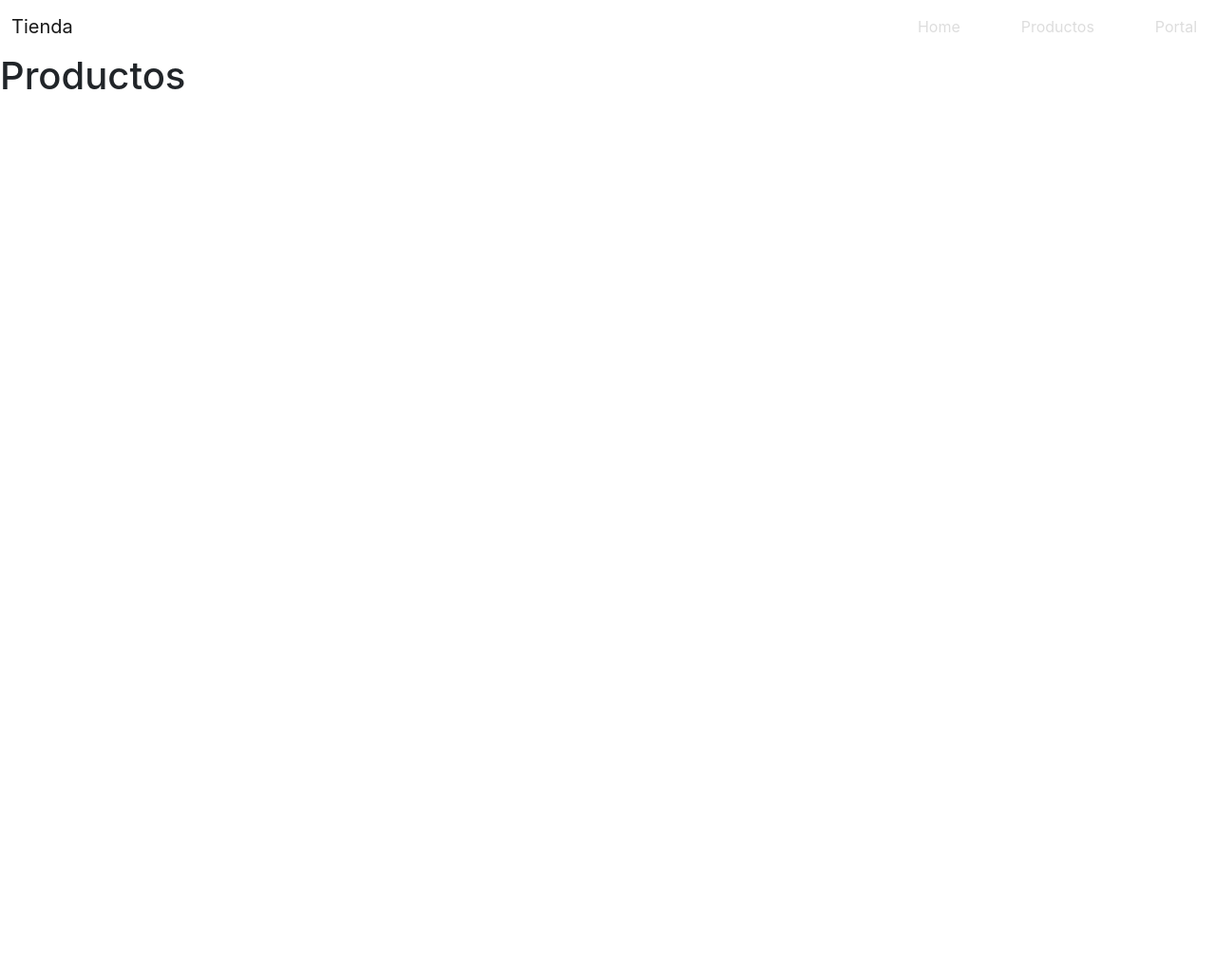
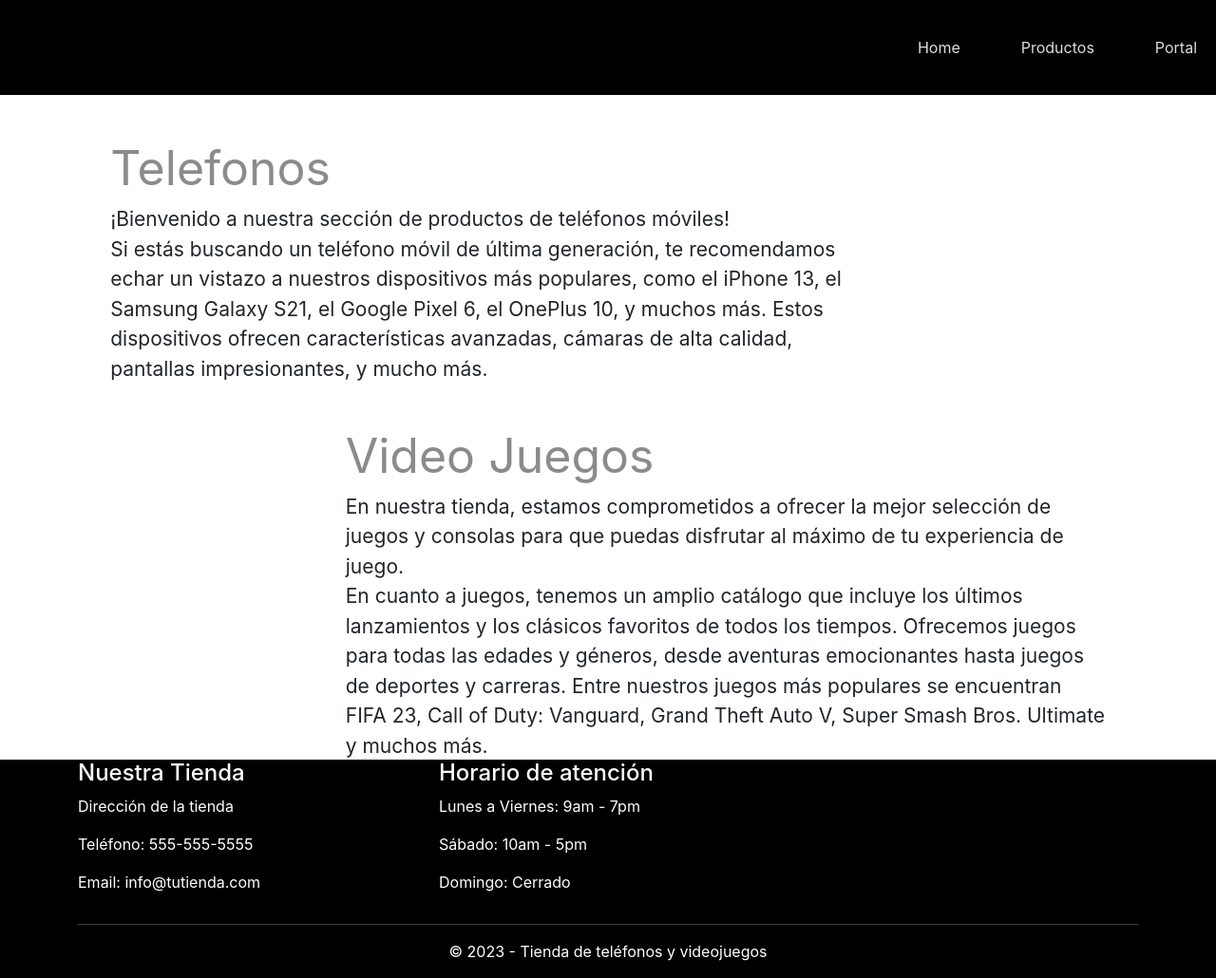
Before and after one commit to Jaro1407/React-Project, a React (Create React App) app: page /Productos in a window 1280 px wide. Shown: the whole page at 95% size. Before the commit the page ends 800 px from the top, so only its background shows below. Built offline with nearby package versions, Linux system fonts and the light colour scheme.

Commit message:
Added text, footer and Login component

```diff
--- /dev/null
+++ b/src/Components/Footer.jsx
@@ -0,0 +1,35 @@
+import React from 'react'
+import '../stylesheet/Footer.css'
+
+function Footer(){
+
+    return(
+        <footer>
+        <div className="container">
+          <div className="row">
+            <div className="col-md-4 col-sm-12">
+              <h4>Nuestra Tienda</h4>
+              <p>Dirección de la tienda</p>
+              <p>Teléfono: 555-555-5555</p>
+              <p>Email: info@tutienda.com</p>
+            </div>
+            <div className="col-md-4 col-sm-12">
+              <h4>Horario de atención</h4>
+              <p>Lunes a Viernes: 9am - 7pm</p>
+              <p>Sábado: 10am - 5pm</p>
+              <p>Domingo: Cerrado</p>
+            </div>
+
+          </div>
+          <hr />
+          <div className="row">
+            <div className="col-md-12">
+              <p className="text-center">© 2023 - Tienda de teléfonos y videojuegos</p>
+            </div>
+          </div>
+        </div>
+      </footer>
+    )
+}
+
+export default Footer
--- a/src/Components/Home.jsx
+++ b/src/Components/Home.jsx
@@ -1,5 +1,6 @@
 import React from "react";
 import Menu from "./Menu";
+import Footer from "./Footer"
 import '../stylesheet/Home.css';
 import Imagenes from './Imagenes';
 import Imagen4 from '../assets/Imagenes/image4.jpg';
@@ -8,14 +9,15 @@ import Imagen5 from '../assets/Imagenes/image5.jpg';
 
 function Home() {
 
-    return(
+    return (
         <div className='wrapper'>
             <Menu />
             <div className="content-container">
                 <div className="texto-container">
                     <span className='black-span'>¿ </span> <span className='grey-span'>Quienes Somos </span> <span className='black-span'> ?</span>
                     <p>
-                    Lorem ipsum dolor sit amet consectetur adipisicing elit. Ex excepturi dicta velit perferendis! Hic sapiente ullam illum inventore sunt illo aspernatur vel aliquam? Animi, consequuntur, minima sit eaque asperiores velit labore consequatur neque, odio aliquam est a. Ipsa excepturi iure, rerum adipisci, rem cum animi nisi doloremque aut eligendi, maxime repudiandae. Inventore molestiae soluta quam deserunt esse ut explicabo? Doloremque.
+                        Bienvenido a nuestra tienda de teléfonos y videojuegos. Somos un equipo de expertos apasionados por la tecnología y los videojuegos, y nos encanta compartir nuestra experiencia y conocimientos con nuestros clientes.
+                        Nuestro objetivo es ofrecer una experiencia de compra única y satisfactoria a nuestros clientes. Por esta razón, contamos con un equipo de profesionales capacitados y amables que están siempre dispuestos a ayudar y asesorar a nuestros clientes en su elección de productos.
                     </p>
                 </div>
                 <div className="img-container">
@@ -24,7 +26,7 @@ function Home() {
                         width='325'
                         heigth='100'
                         alt='Reunion'
-                        style={{borderRadius: 400/ 2}}
+                        style={{ borderRadius: 400 / 2 }}
                     />
                 </div>
             </div>
@@ -35,17 +37,20 @@ function Home() {
                         width='325'
                         heigth='100'
                         alt='Reunion'
-                        style={{borderRadius: 400/ 2}}
+                        style={{ borderRadius: 400 / 2 }}
                     />
                 </div>
                 <div className="texto-container">
                     <span className='grey-span'>Nuestros Servicios</span>
                     <p>
-                    Lorem ipsum dolor sit amet consectetur adipisicing elit. Ex excepturi dicta velit perferendis! Hic sapiente ullam illum inventore sunt illo aspernatur vel aliquam? Animi, consequuntur, minima sit eaque asperiores velit labore consequatur neque, odio aliquam est a. Ipsa excepturi iure, rerum adipisci, rem cum animi nisi doloremque aut eligendi, maxime repudiandae. Inventore molestiae soluta quam deserunt esse ut explicabo? Doloremque.
+                        Venta de teléfonos móviles y videojuegos: Ofrecemos una amplia gama de dispositivos móviles y consolas de videojuegos de las marcas más reconocidas en el mercado. Todos nuestros productos son de alta calidad y están disponibles a precios competitivos. <br></br>
+                        Servicios de reparación: Si tu teléfono móvil o consola de videojuegos tiene algún problema técnico, nuestro equipo de técnicos altamente capacitados puede ayudarte a solucionarlo. Ofrecemos servicios de reparación rápida y confiable para asegurarnos de que tu dispositivo esté funcionando correctamente.
                     </p>
                 </div>
             </div>
-      </div>
+            <Footer/>
+        </div>
+
     )
 }
 
--- /dev/null
+++ b/src/Components/Login.jsx
@@ -0,0 +1,25 @@
+import React from "react";
+
+function Login() {
+
+    return (
+
+        <div>
+            <form class="row g-3">
+                <div class="col-auto">
+                    <label for="inputEmail2" class="visually-hidden">Email</label>
+                    <input type="text" readonly class="form-control-plaintext" id="staticEmail2" placeholder="email@example.com"></input>
+                </div>
+                <div class="col-auto">
+                    <label for="inputPassword2" class="visually-hidden">Password</label>
+                    <input type="password" class="form-control" id="inputPassword2" placeholder="Password"></input>
+                </div>
+                <div class="col-auto">
+                    <button type="submit" class="btn btn-primary mb-3">Confirm identity</button>
+                </div>
+            </form>
+        </div>
+    )
+};
+
+export default Login
--- a/src/Components/Menu.jsx
+++ b/src/Components/Menu.jsx
@@ -7,7 +7,7 @@ const Menu = () => {
     <div>
         <nav className="navbar navbar-expand-lg bg-body-tertiary d-flex justify-content-center">
             <div className="container-fluid">
-                <Link className="navbar-brand" to={"/"}>Tienda</Link>
+                <Link className="navbar-brand" to={"/"}>TechPlayground</Link>
                 <button className="navbar-toggler" type="button" data-bs-toggle="collapse" data-bs-target="#navbarSupportedContent" aria-controls="navbarSupportedContent" aria-expanded="false" aria-label="Toggle navigation">
                 <span className="navbar-toggler-icon toggle-bar"></span>
                 </button>
--- a/src/Components/Portal.jsx
+++ b/src/Components/Portal.jsx
@@ -1,11 +1,20 @@
 import React from "react";
 import Menu from "./Menu";
+import Login from "./Login";
+import Footer from "./Footer";
 
 function Portal(){
     return(
         <div>
             <Menu />
-            <h1>Portal Empleados</h1>
+
+            <div>
+                <Login/>
+            </div>
+
+
+
+            <Footer/>
         </div>
     )
 }
--- a/src/Components/Productos.jsx
+++ b/src/Components/Productos.jsx
@@ -1,13 +1,41 @@
 import React from "react";
 import Menu from "./Menu";
+import Footer from "./Footer";
 
 
-function Productos(){
+function Productos() {
 
-    return(
+    return (
         <div>
             <Menu />
-            <h1>Productos</h1>
+            <div className='wrapper'>
+
+                <div className="content-container">
+                    <div className="texto-container">
+                        <span className='grey-span'>Telefonos </span>
+                        <p>
+                        ¡Bienvenido a nuestra sección de productos de teléfonos móviles! <br />
+                        Si estás buscando un teléfono móvil de última generación, te recomendamos echar un vistazo a nuestros dispositivos más populares, como el iPhone 13, el Samsung Galaxy S21, el Google Pixel 6, el OnePlus 10, y muchos más. Estos dispositivos ofrecen características avanzadas, cámaras de alta calidad, pantallas impresionantes, y mucho más.
+                        </p>
+                    </div>
+                    <div className="img-container">
+
+                    </div>
+                </div>
+                <div className="content-container">
+                    <div className="img-container">
+
+                    </div>
+                    <div className="texto-container">
+                        <span className='grey-span'>Video Juegos</span>
+                        <p>
+                        En nuestra tienda, estamos comprometidos a ofrecer la mejor selección de juegos y consolas para que puedas disfrutar al máximo de tu experiencia de juego. <br />
+                        En cuanto a juegos, tenemos un amplio catálogo que incluye los últimos lanzamientos y los clásicos favoritos de todos los tiempos. Ofrecemos juegos para todas las edades y géneros, desde aventuras emocionantes hasta juegos de deportes y carreras. Entre nuestros juegos más populares se encuentran FIFA 23, Call of Duty: Vanguard, Grand Theft Auto V, Super Smash Bros. Ultimate y muchos más.
+                        </p>
+                    </div>
+                </div>
+            </div>
+            <Footer/>
         </div>
     )
 }
--- /dev/null
+++ b/src/stylesheet/Footer.css
@@ -0,0 +1,6 @@
+footer {
+
+    background-color: black;
+    color: white;
+
+}
--- a/src/stylesheet/Menu.css
+++ b/src/stylesheet/Menu.css
@@ -74,3 +74,9 @@
     border-radius: 15px;
     transition: all 0.5s ease-in-out;
 }
+
+.navbar {
+    background-color: black;
+    height:  100px;
+    color: white;
+    }
```
